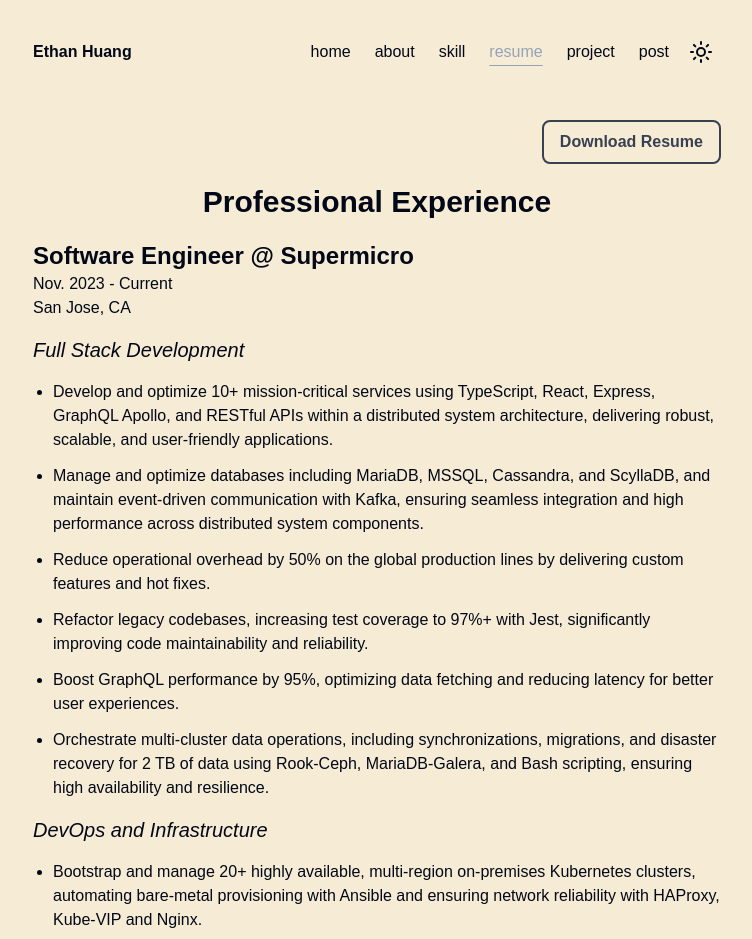
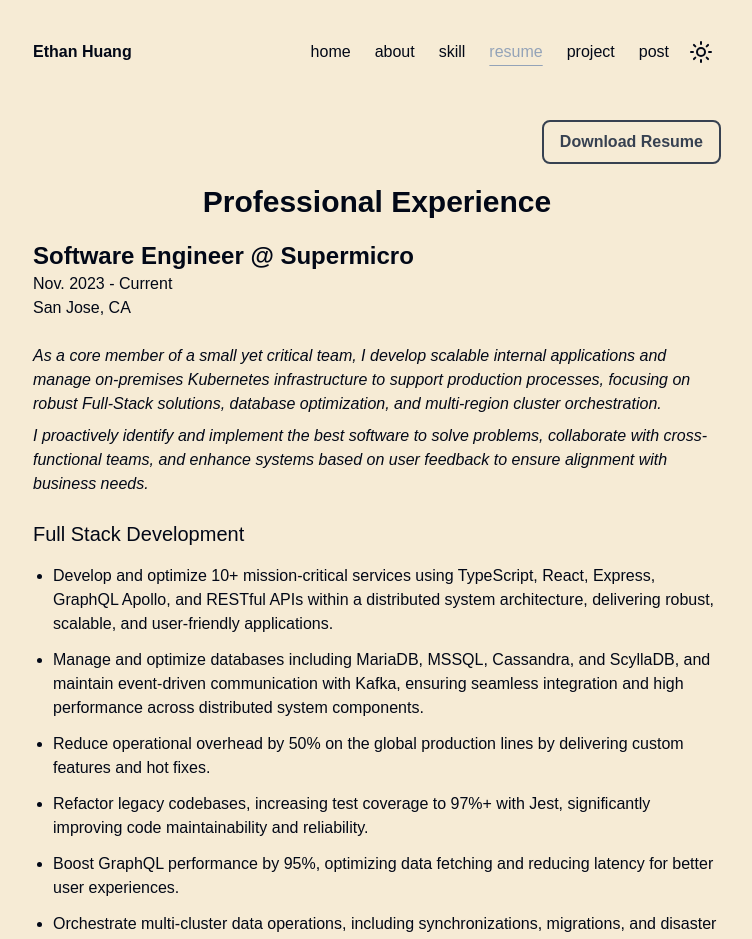
Before and after one commit to ethanh6/ethanhuang.dev, a Next.js app: page /resume in a window 1280 px wide. Shown: the top 939 px of the page, without its empty margins (263-1015 px from the left). Built offline with nearby package versions, Linux system fonts and the light colour scheme; a web font is replaced by a local one.

Commit message:
added job brief description

```diff
--- a/src/app/resume/page.tsx
+++ b/src/app/resume/page.tsx
@@ -31,7 +31,24 @@
           </div>
           <div className="">Nov. 2023 - Current</div>
           <div className="">San Jose, CA</div>
-          <div className="my-4 text-xl italic">Full Stack Development</div>
+
+          <div className="my-6 flex flex-col space-y-2">
+            <div className="text-base italic">
+              As a core member of a small yet critical team, I develop scalable
+              internal applications and manage on-premises Kubernetes
+              infrastructure to support production processes, focusing on robust
+              Full-Stack solutions, database optimization, and multi-region
+              cluster orchestration.
+            </div>
+            <div className="text-base italic">
+              I proactively identify and implement the best software to solve
+              problems, collaborate with cross-functional teams, and enhance
+              systems based on user feedback to ensure alignment with business
+              needs.
+            </div>
+          </div>
+
+          <div className="my-4 text-xl">Full Stack Development</div>
           <ul className="list-disc space-y-3 pl-5">
             <li className="padding-left: 1.25rem; text-indent: -1.25rem;">
               Develop and optimize 10+ mission-critical services using
@@ -65,7 +82,7 @@
               high availability and resilience.
             </li>
           </ul>
-          <div className="my-4 text-xl italic">DevOps and Infrastructure</div>
+          <div className="my-4 text-xl">DevOps and Infrastructure</div>
           <ul className="list-disc space-y-3 pl-5">
             <li className="padding-left: 1.25rem; text-indent: -1.25rem;">
               Bootstrap and manage 20+ highly available, multi-region
@@ -105,7 +122,7 @@
           </div>
           <div className="">Mar. 2023 - Oct. 2023</div>
           <div className="">Remote</div>
-          <div className="my-4 text-xl italic">Full Stack Development</div>
+          <div className="my-4 text-xl">Full Stack Development</div>
           <ul className="list-disc pl-5">
             <li className="padding-left: 1.25rem; text-indent: -1.25rem;">
               Developed a web application with 20+ custom React components, with
```
